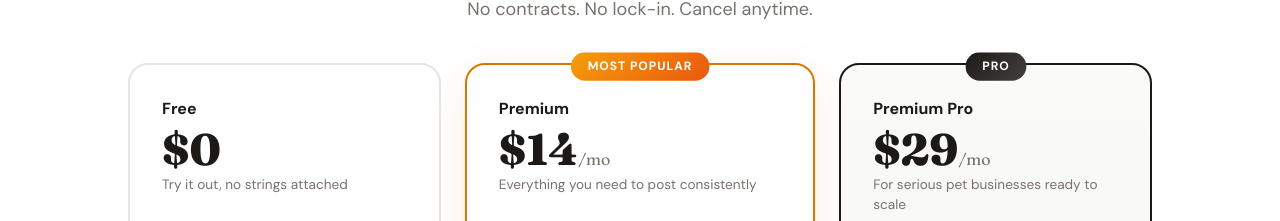
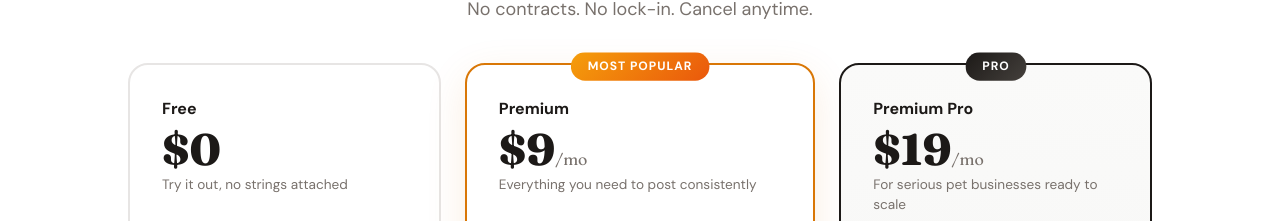
Before and after one commit to erikaxiataki/pawpost, a Vue app: page / in a window 1280 px wide. Shown: the part 5214-5435 px from the top of the page. Built offline with nearby package versions, Linux system fonts and the light colour scheme.

Commit message:
Update pricing from $14/$29 to $9/$19
Co-Authored-By: Claude Opus 4.6 <noreply@anthropic.com>

```diff
--- a/src/i18n.js
+++ b/src/i18n.js
@@ -177,7 +177,7 @@ const translations = {
     pricingAnchor2: ' hours/month',
     pricingAnchor3: ' on captions. That\'s ',
     pricingAnchor4: ' in lost time. PawPost Pro costs ',
-    pricingAnchor5: '$14',
+    pricingAnchor5: '$9',
     pricingAnchor6: '. Do the math.',
 
     /* Newsletter */
@@ -360,7 +360,7 @@ const translations = {
     pricingAnchor2: ' horas/mês',
     pricingAnchor3: ' em legendas. Isso é ',
     pricingAnchor4: ' em tempo perdido. PawPost Pro custa ',
-    pricingAnchor5: '$14',
+    pricingAnchor5: '$9',
     pricingAnchor6: '. Faça as contas.',
 
     /* Newsletter */
--- a/src/views/Landing.vue
+++ b/src/views/Landing.vue
@@ -735,7 +735,7 @@ onUnmounted(() => {
         <div class="pp-pricing-card pp-pricing-card--pop pp-card-tilt">
           <div class="pp-pricing-badge">{{ t('pricingPopBadge') }}</div>
           <div class="pp-pricing-name">{{ t('pricingPremName') }}</div>
-          <div class="pp-pricing-price">$14<span>/mo</span></div>
+          <div class="pp-pricing-price">$9<span>/mo</span></div>
           <div class="pp-pricing-period">{{ t('pricingPremPeriod') }}</div>
           <ul class="pp-pricing-features">
             <li>{{ t('pricingPrem1') }}</li>
@@ -752,7 +752,7 @@ onUnmounted(() => {
         <div class="pp-pricing-card pp-pricing-card--pro pp-card-tilt">
           <div class="pp-pricing-badge pp-badge-pro">{{ t('pricingProBadge') }}</div>
           <div class="pp-pricing-name">{{ t('pricingProName') }}</div>
-          <div class="pp-pricing-price">$29<span>/mo</span></div>
+          <div class="pp-pricing-price">$19<span>/mo</span></div>
           <div class="pp-pricing-period">{{ t('pricingProPeriod') }}</div>
           <ul class="pp-pricing-features">
             <li>{{ t('pricingPro1') }}</li>
```
